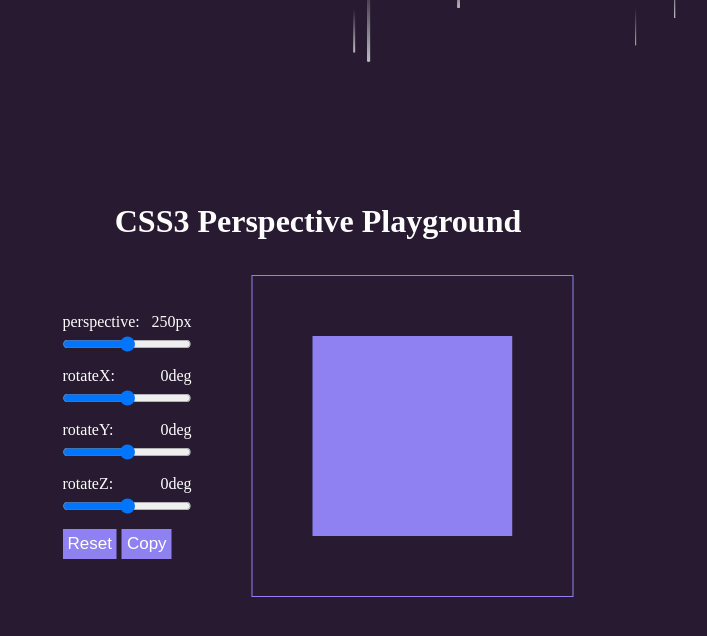
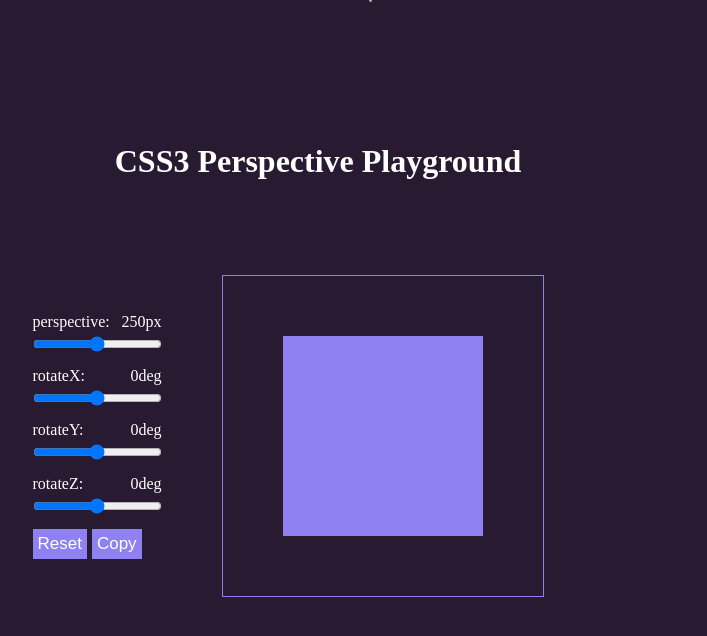
Before and after one commit to Guenfoudi-Mohamed/app_20_DOM, a plain HTML site: page index.html in a window 1280 px wide. Shown: the whole page, without its empty margins (322-1029 px from the left). Drawn offline with Linux system fonts and the light colour scheme.

Commit message:
Update app_21.css

```diff
--- a/app_21.css
+++ b/app_21.css
@@ -2,21 +2,20 @@
 *{margin: 0px;padding: 0px;outline: none;text-decoration: none;list-style: none;box-sizing: border-box;}
 :is(::after,::before){margin: 0px;padding: 0px;box-sizing: border-box;}
 body{min-height: 100vh;margin:0px auto;background-color: rgb(40,26,49);overflow: hidden;}
-body #shapes{width: 100vw;min-height: inherit;position: fixed;z-index: 1;}
-body #shapes .shape{/*width: 5px,3px;*//*height: 90px,20px;*/background-image: linear-gradient(to bottom,transparent,rgba(255, 255, 255, 0.7));position: absolute;top: -90px;opacity: 1; transform: translateY(0px);border-radius: 7px; animation:move linear infinite;animation-duration: var(--animationduration);animation-delay: var(--animationdelay);}
+body #shapes{width: 100vw;min-height: inherit;position: fixed;z-index: 1;mix-blend-mode: lighten;background-color: #000;}
+body #shapes .shape{/*width: 5px,3px;*//*height: 90px,20px;*/background-image: linear-gradient(to bottom,transparent,rgba(255, 255, 255, 0.7));position: absolute;top: -90px;opacity: 1; transform: translateY(0px);border-radius: 7px; animation:move ease-in-out infinite;animation-duration: var(--animationduration);animation-delay: var(--animationdelay);}
 @keyframes move{
     0%{transform: translateY(0px) translateX(0vw);opacity: 1;}
-    50%{transform: translateY(calc(50vh + var(--height))) translateX(-1vw);opacity: 1;}
-    100%{transform: translateY(calc(100vh + var(--height))) translateX(0vw);opacity: 1;}
+    100%{transform: translateY(calc(100vh + var(--height))) translateX(.5vw);opacity: 1;}
 }
 
-body .container{position: fixed;top: 50%;left: 50%;transform: translate(-50%,-50%);z-index: 2;}
+body .container{width: 95%;position: fixed;top: 50%;left: 50%;transform: translate(-50%,-50%);z-index: 2;}
 body .container .title{color: #fff;text-align: center;}
-body .container .ControlesBox{display: flex;justify-content: center;align-items: center;margin-top: 35px;}
+body .container .ControlesBox{display: flex;justify-content: center;align-items: center;flex-wrap: wrap; margin-top: 35px;}
 body .container .inputControles label{display: block;color: #fff;}
 body .container .inputControles label span{float: right;}
 body .container .inputControles > input{margin-bottom: 15px;margin-top: 5px;}
 body .container .inputControles .btns input{background-color:rgb(143,129,242);color: #fff;border: none;font-size: 17px;padding: 5px;cursor: pointer;}
 body .container .inputControles .btns input:nth-child(2){margin-left: 5px;}
-body .container .boxTest{border: 1px solid rgb(143,129,242);padding: calc(30px * 2);perspective: 1000px;transform-style: preserve-3d;margin-left: 60px;}
+body .container .boxTest{border: 1px solid rgb(143,129,242);padding: calc(30px * 2);perspective: 1000px;transform-style: preserve-3d;margin: 60px;}
 body .container .boxTest .box{width: 200px;height: 200px;background-color:rgb(143,129,242);}
```
